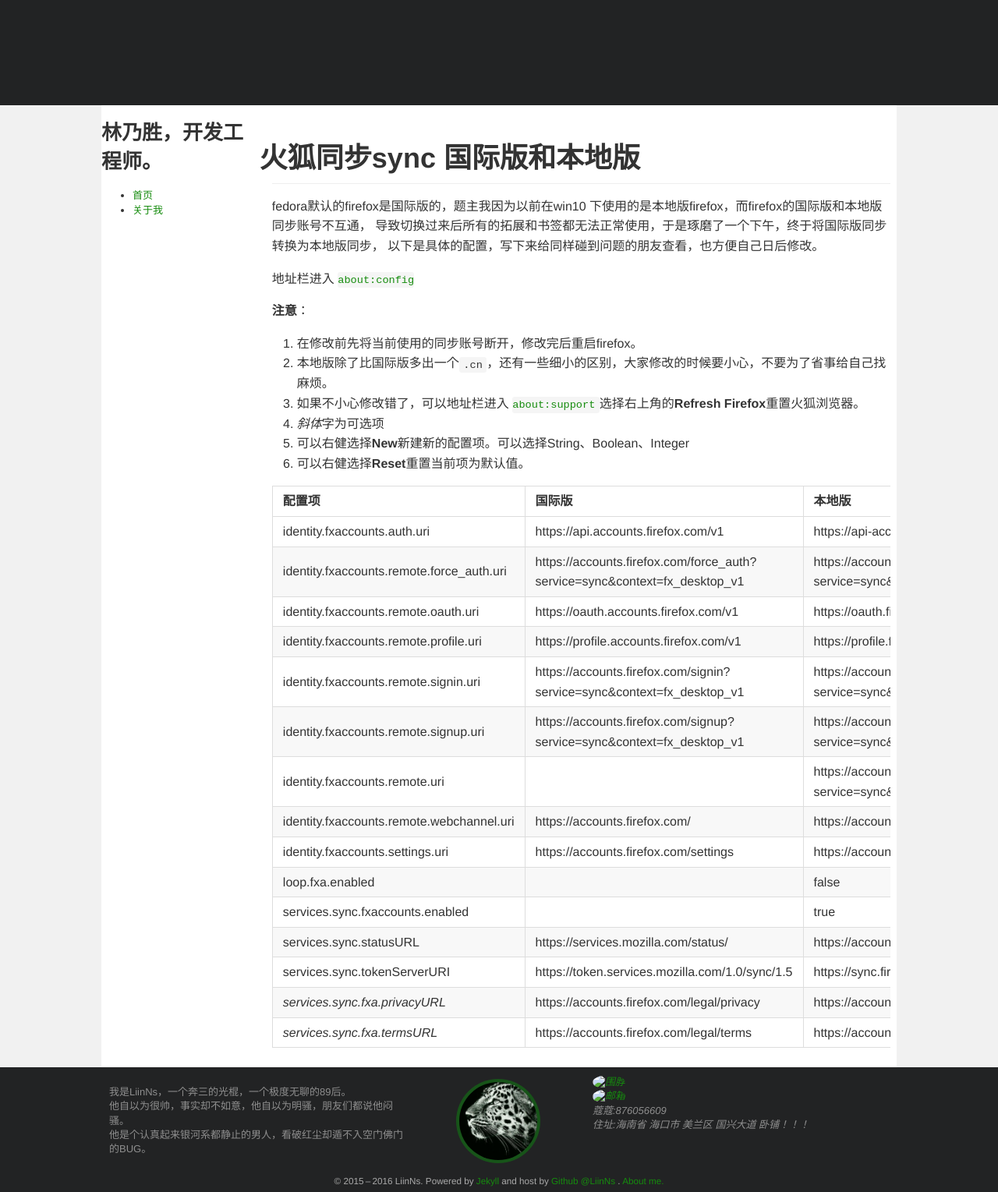
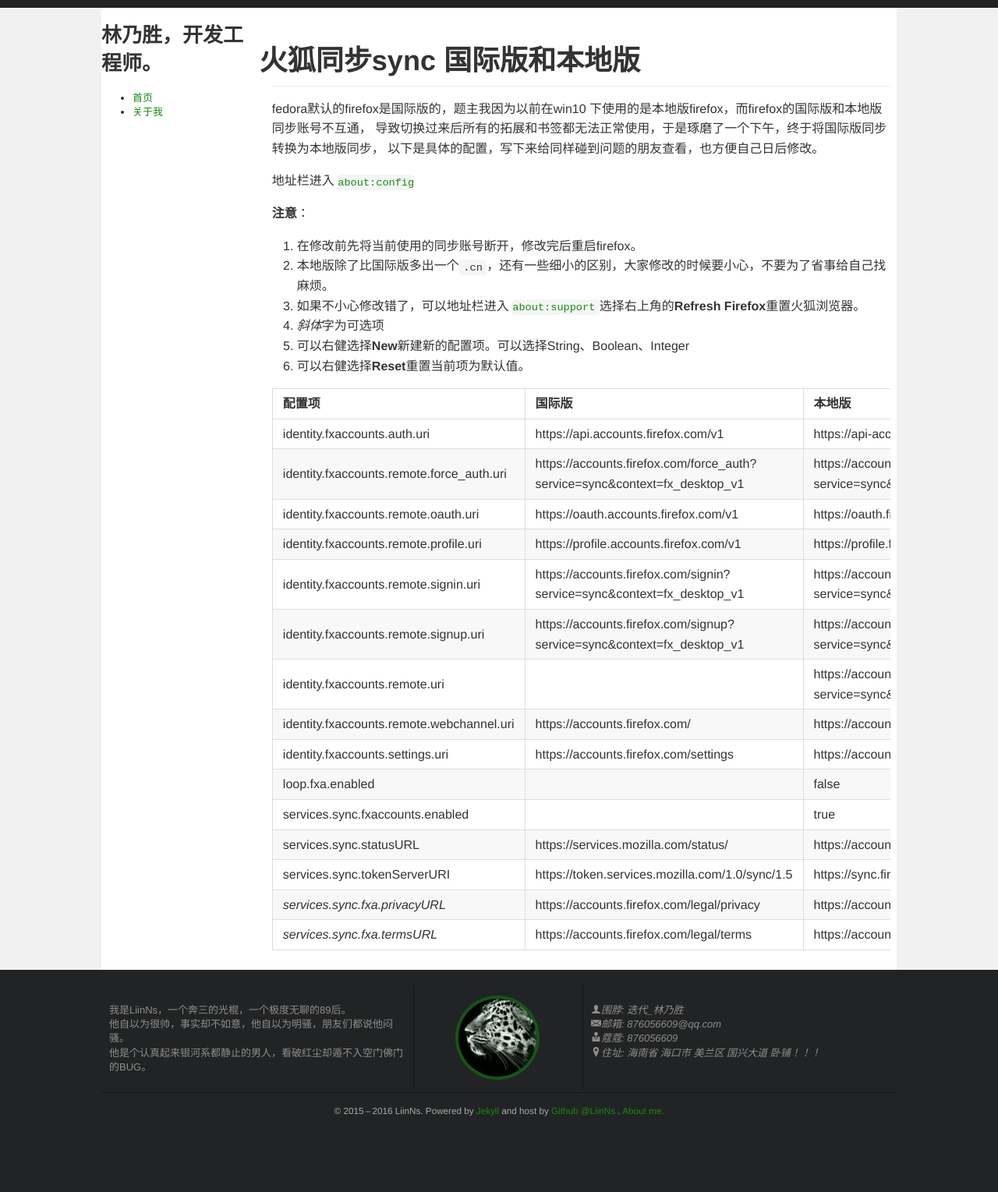
Before and after one commit to LiinNs/LiinNs.github.io, a Jekyll site: the page built from index.html, in a window 1280 px wide, cut to the strip 348-1877 px from the top of the page. Shown: the whole strip at 78% size. Built offline with Jekyll 4.4.1, drawn with Linux system fonts in a browser that asks for light colours; after the commit the page ends 1798 px from its top, so only the background shows below that.

Commit message:
footer完成稿

```diff
--- a/_includes/footer.html
+++ b/_includes/footer.html
@@ -10,10 +10,10 @@
         </div>
         <div class="column">
             <address>
-                <a href="http://weibo.com/Hjax"><img src="" title="这是我的围脖" alt="围脖" /></a><br />
-                <a href="mailto:876056609@qq.com"><img src="" title="这是我的企鹅邮箱" alt="邮箱" /></a><br />
-                蔻蔻:876056609<br />
-                住址:海南省 海口市 美兰区 国兴大道 卧铺！！！
+                <a href="http://weibo.com/Hjax"><i class="icon-user-2" aria-hidden="true"></i>围脖:&nbsp;迭代_林乃胜</a><br />
+                <a href="mailto:876056609@qq.com"><i class="icon-mail" aria-hidden="true"></i>邮箱:&nbsp;876056609@qq.com</a><br />
+                <i class="icon-user" aria-hidden="true"></i>蔻蔻:&nbsp;876056609<br />
+                <i class="icon-location" aria-hidden="true"></i>住址:&nbsp;海南省 海口市 美兰区 国兴大道 卧铺！！！
             </address>
         </div>
     </div>
--- a/_includes/header.html
+++ b/_includes/header.html
@@ -2,8 +2,8 @@
     <div class="header">
         <h1><img src="./images/LiinNs.jpg" title="LiinNs,this is a image!" alt="LiinNs" /></h1>
         <span>临渊羡鱼，不如退而织网!</span>
-        <div class="doodle">
+        <!-- <div class="doodle">
             <canvas>you should be a doodle!</canvas>
-        </div>
+        </div> -->
     </div>
 </header>
--- a/_layouts/default.html
+++ b/_layouts/default.html
@@ -15,13 +15,12 @@
 <body>
     {% include header.html %}
     <div class="container">
-
-        {% include sidebar.html %}
-
-        <div class="content markdown-body">
-          	{{ content }}
+        <div class="content">
+            {% include sidebar.html %}
+          	<div class="markdown-body">
+          	    {{ content }}
+          	</div>
         </div>
-
     </div>
     {% include footer.html %}
 </body>
--- a/stylesheets/style.css
+++ b/stylesheets/style.css
@@ -1,7 +1,7 @@
 body {
     color: #333;
     font: 13px/1.4 Helvetica,arial,nimbussansl,liberationsans,freesans,clean,sans-serif,"Apple Color Emoji","Segoe UI Emoji","Segoe UI Symbol";
-    background:#f1f1f1 none repeat scroll 0 0;
+    background:#222324 none repeat scroll 0 0;
 }
 a {
     font-size:1em;
@@ -18,14 +18,17 @@
 }
 /* 网站容器 */
 .container {
+    background:#f1f1f1 none repeat scroll 0 0;
+}
+.content {
     width:1020px;
     margin:auto;
-
 }
 /* 网站页头 */
 header {
     background:#222324 none repeat scroll 0 0;
     color:#8e8e8e;
+    margin:15px 0;
 }
 .header {
     width:1020px;
@@ -49,9 +52,11 @@
     background:#222324 none repeat scroll 0 0;
     color:#8e8e8e;
     padding-bottom:5px;
+    margin-bottom:0;
 }
 .footer {
     width:1020px;
+    padding:20px 0 0 0;
     margin:auto;
 }
 /* 脚注 分3栏 */
@@ -61,9 +66,11 @@
     float:left;
 }
 .footer .column:nth-child(2) {
-    padding:10px;
+    padding:8px;
     width:200px;
     float:left;
+    border-left: 1px solid rgba(0, 0, 0, 0.42);
+    border-right: 1px solid rgba(0, 0, 0, 0.42);
 }
 .footer .column:last-child {
     padding:10px;
@@ -90,11 +97,83 @@
 .cycle:hover {
     background: rgba(0, 200, 0, 0.7) none repeat scroll 0 0;
 }
+/* 脚注联系方式 */
+div address {
+    margin:13px 0;
+}
+div address a:link,div address a:visited {
+    color:#8e8e8e;
+}
+div address a:hover {
+    color:#8e8e8e;
+    text-decoration:underline;
+    text-decoration-color: #168c0e; /* 下划线颜色 */
+}
 /* 脚注版权信息 */
 .footer .copyright {
+    border-top: 1px solid rgba(0, 0, 0, 0.42);
     font-size:0.9em;
     color:#aaa;
     clear:both;
     text-align:center;
-    margin:0;
+    padding:15px 0 0 0;
 }
+
+/*css3字体*/
+@font-face {
+    font-family: 'icomoon';
+    src:url('../fonts/icomoon.eot');
+    src:url('../fonts/icomoon.eot?#iefix') format('embedded-opentype'),
+        url('../fonts/icomoon.svg#icomoon') format('svg'),
+        url('../fonts/icomoon.woff') format('woff'),
+        url('../fonts/icomoon.ttf') format('truetype');
+    font-weight: normal;
+    font-style: normal;
+}
+
+/* Use the following CSS code if you want to use data attributes for inserting your icons */
+[data-icon]:before {
+    font-family: 'icomoon';
+    content: attr(data-icon);
+    speak: none;
+    font-weight: normal;
+    line-height: 1;
+    -webkit-font-smoothing: antialiased;
+}
+
+/* Use the following CSS code if you want to have a class per icon */
+[class^="icon-"]:before, [class*=" icon-"]:before {
+    font-family: 'icomoon';
+    font-style: normal;
+    speak: none;
+    font-weight: normal;
+    line-height: 1;
+    -webkit-font-smoothing: antialiased;
+}
+.icon-github:before {
+    content: "\e000";
+}
+.icon-twitter:before {
+    content: "\e001";
+}
+.icon-facebook:before {
+    content: "\e002";
+}
+.icon-home:before {
+    content: "\e003";
+}
+.icon-location:before {
+    content: "\e004";
+}
+.icon-user:before {
+    content: "\e005";
+}
+.icon-phone:before {
+    content: "\e006";
+}
+.icon-mail:before {
+    content: "\e007";
+}
+.icon-user-2:before {
+    content: "\e008";
+}
```
Also changed, not shown: _layouts/page.html (+9 -8 lines), fonts/icomoon.ttf (added), fonts/icomoon.woff (added), 3 other files.
